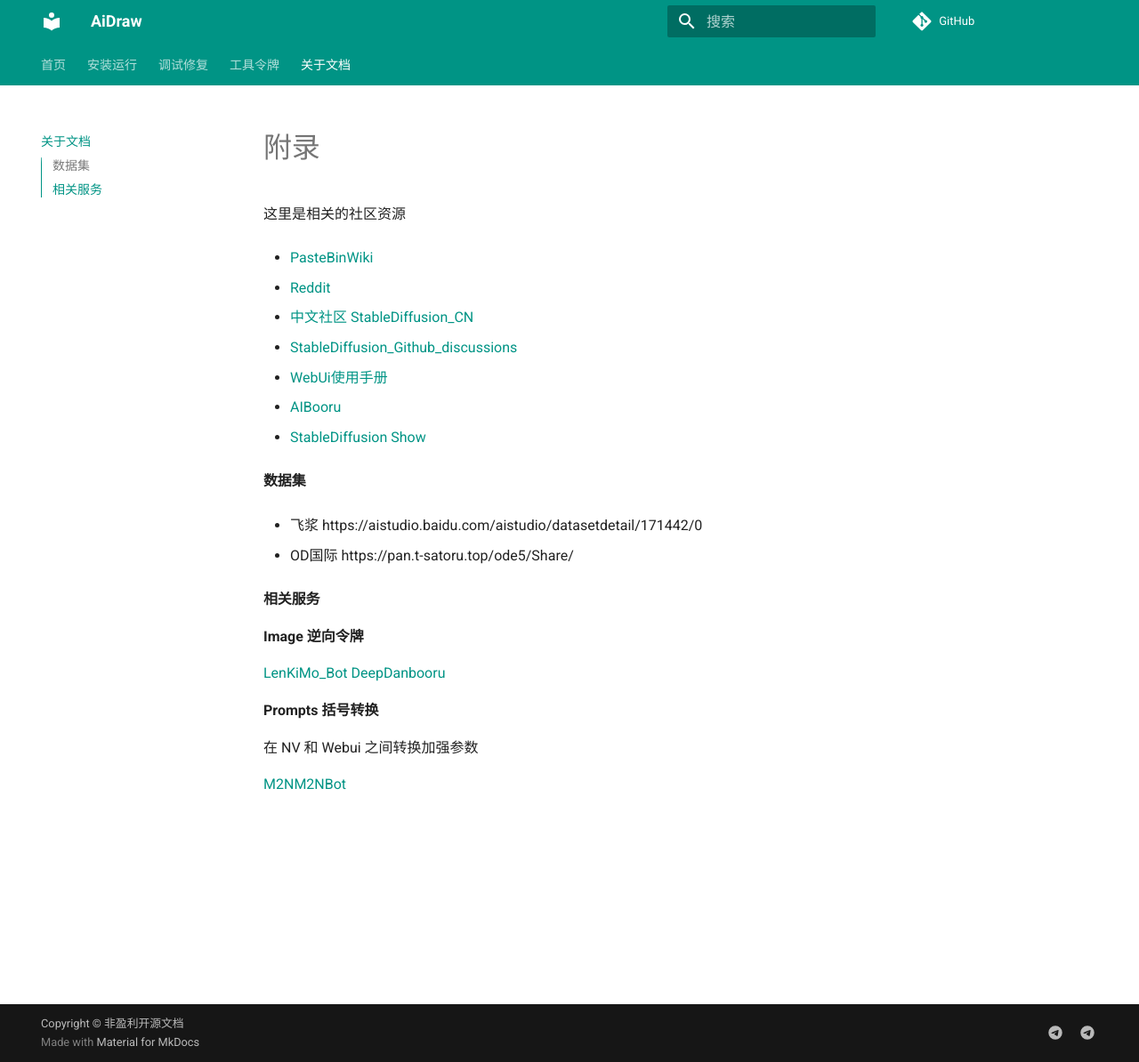
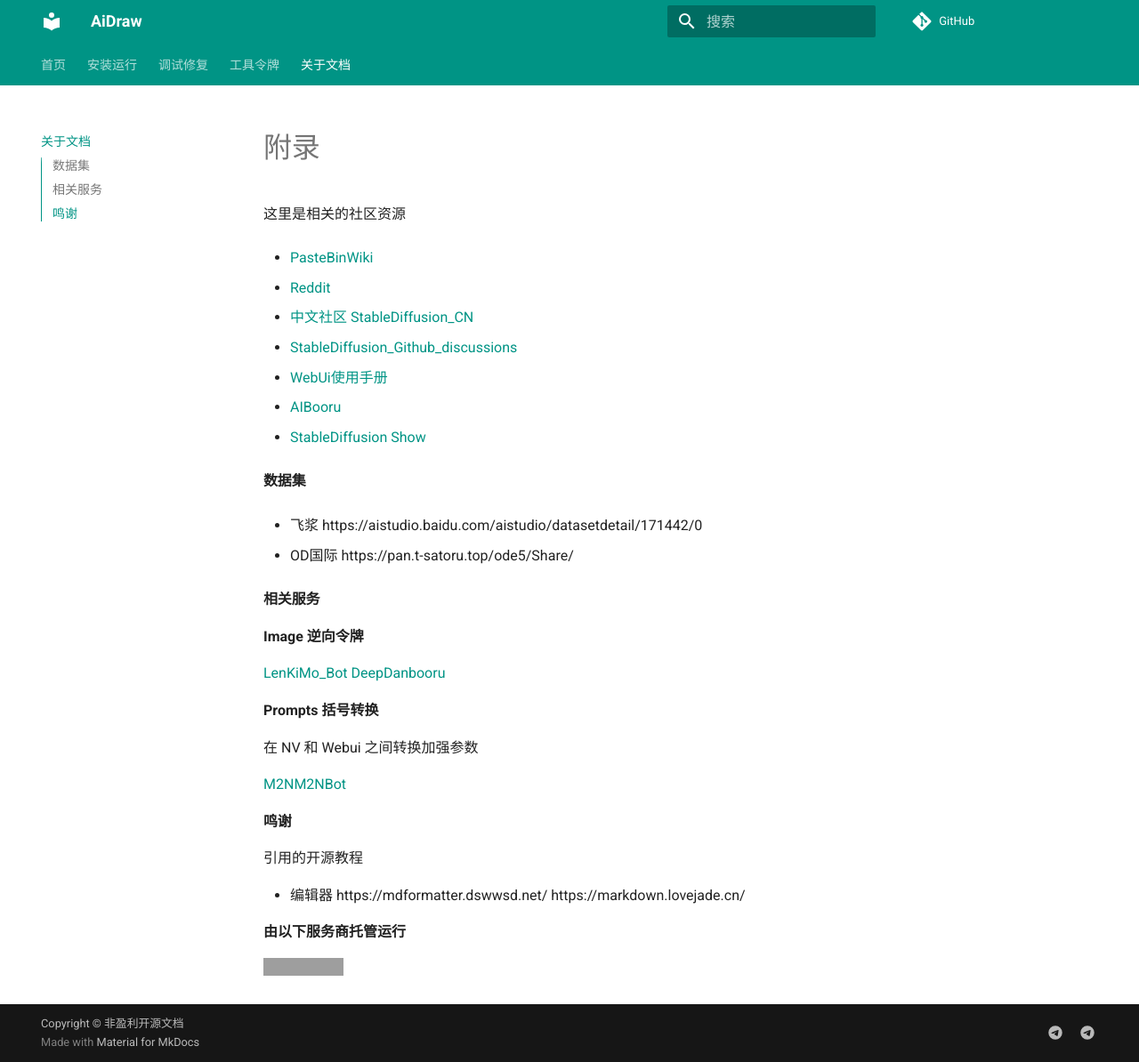
Before and after one commit to sudoskys/StableDiffusionBook, an MkDocs documentation site: the page built from docs/about.md, in a window 1280 px wide and 1194 px high. Shown: the whole window at 89% size. Built offline with MkDocs 1.6.1 and Material for MkDocs 9.7.7, drawn with Linux system fonts in a browser that asks for light colours; comment, search, counter and statistics services are not loaded; grey boxes are pictures that could not be loaded.

Commit message:
add:code

```diff
--- a/docs/about.md
+++ b/docs/about.md
@@ -44,3 +44,17 @@
 在 NV 和 Webui 之间转换加强参数
 
 [M2NM2NBot](https://t.me/M2NM2NBot)
+
+
+#### 鸣谢
+
+引用的开源教程
+
+
+- 编辑器
+https://mdformatter.dswwsd.net/
+https://markdown.lovejade.cn/
+
+**由以下服务商托管运行**
+
+![Vercel](https://img.shields.io/badge/Vercel-black?style=flat&logo=Vercel&logoColor=white)
```
Also changed, not shown: 1 other file.
